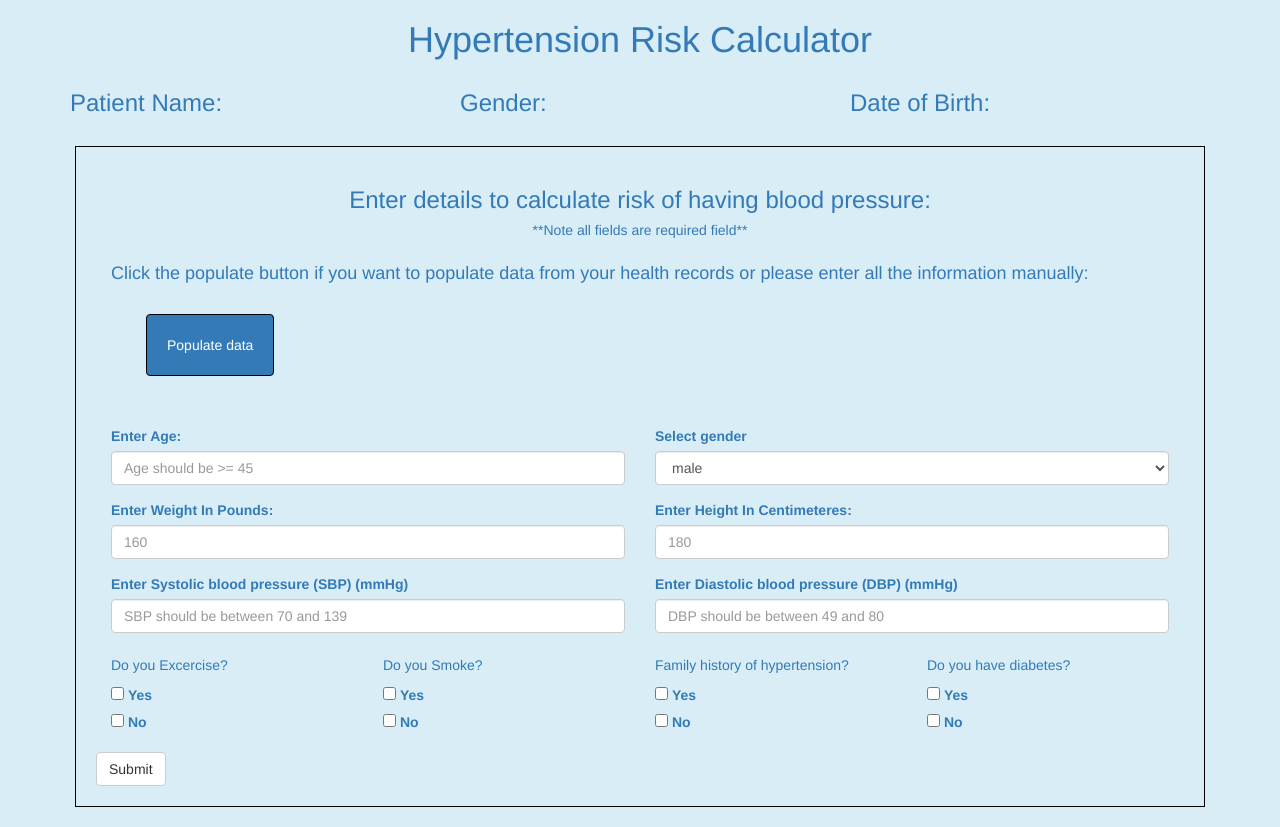
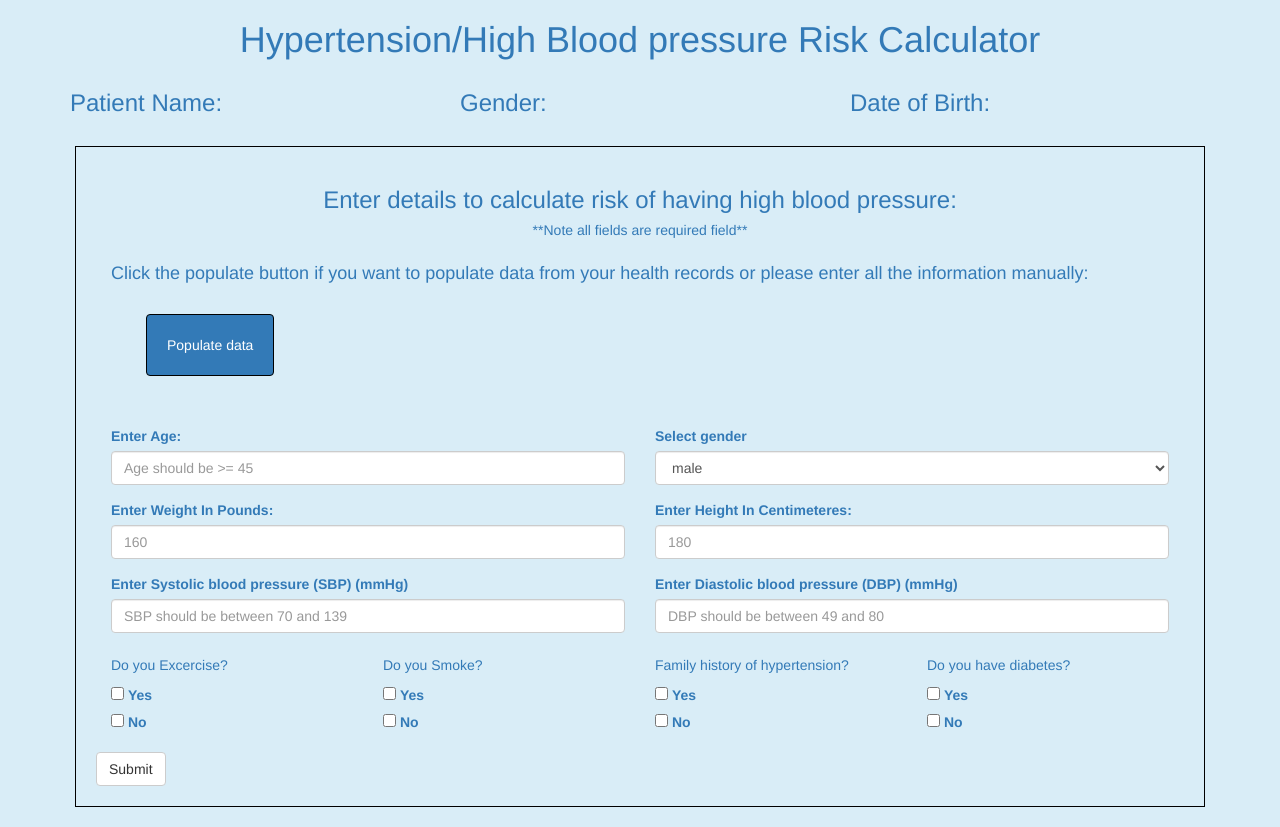
Before and after one commit to joelvg92/Blood-Pressure-Risk-Calculator, a plain HTML site: page index.html in a window 1280 px wide. Drawn offline with Linux system fonts and the light colour scheme.

Commit message:
Updated wordings

```diff
--- a/index.html
+++ b/index.html
@@ -10,7 +10,7 @@
 </head>
 
 <body class="bg-info text-primary">
-  <h1 class="text-center">Hypertension Risk Calculator</h1>
+  <h1 class="text-center">Hypertension/High Blood pressure Risk Calculator</h1>
   <div class="container bg-info text-primary">
     <div class="row">
       <div class="col-sm-4">
@@ -30,7 +30,7 @@
       <div class="col">
       <form class="border-class" id="bp">
         <div class="form-group">
-        <h3 class="text-center">Enter details to calculate risk of having blood pressure:</h3>
+        <h3 class="text-center">Enter details to calculate risk of having high blood pressure:</h3>
         <h5 class="text-center">**Note all fields are required field**</h5>
         </div>
         <div class="form-group col-md-12">
```
